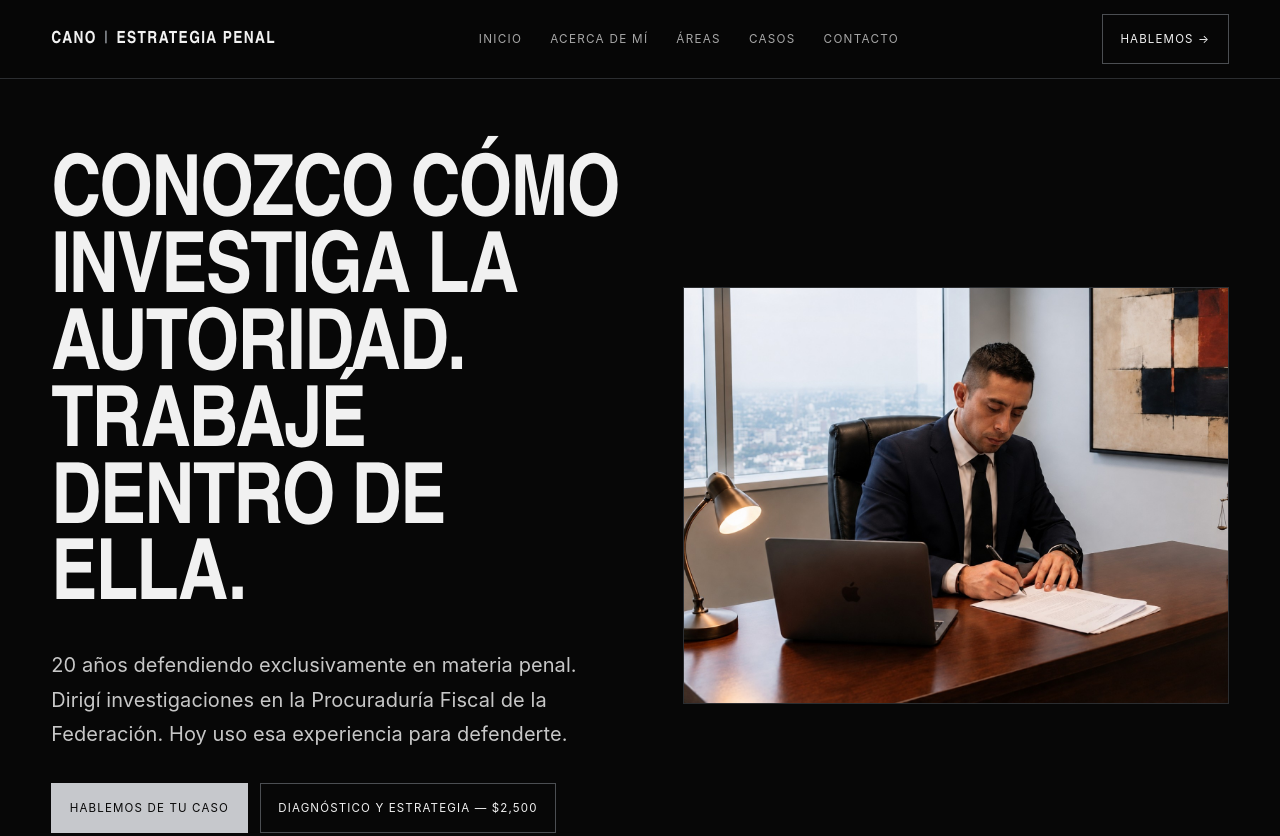
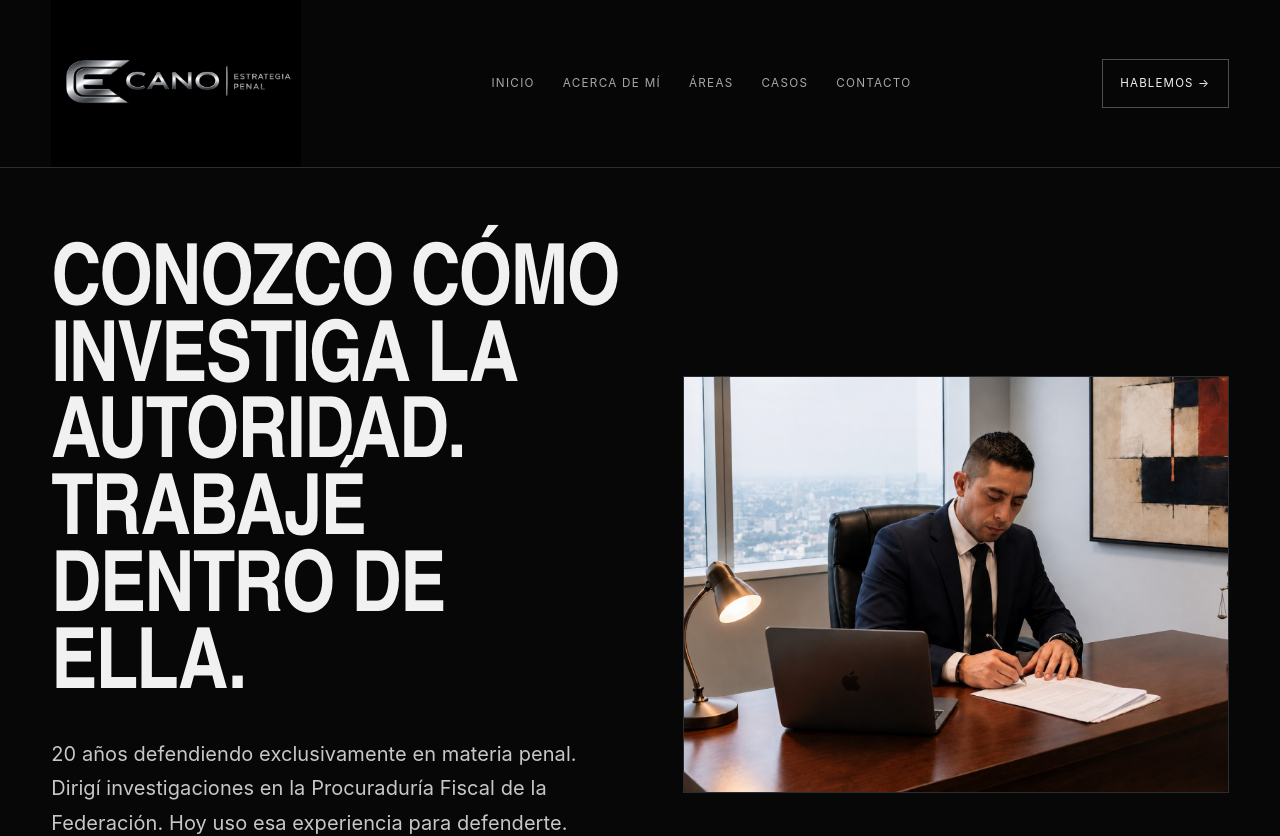
Before and after one commit to josuechavando350-png/nexus-engine, a Next.js app in the folder apps/cano-penal/: page / in a window 1280 px wide. Shown: the top 836 px of the page. Built offline with nearby package versions, Linux system fonts and the light colour scheme.

Commit message:
fix(cano-penal): use client logo in header and footer

```diff
--- a/apps/cano-penal/src/app/SiteChrome.tsx
+++ b/apps/cano-penal/src/app/SiteChrome.tsx
@@ -1,15 +1,15 @@
 import { Link } from "@nexus/core";
 import { nav, site } from "./content";
 
-function Wordmark() {
-  return <span className="cp-wordmark">CANO <span>|</span> ESTRATEGIA PENAL</span>;
+function Logo() {
+  return <img className="cp-logo" src="/media/logo-cano.png" alt="CANO Estrategia Penal" />;
 }
 
 export function SiteHeader() {
   return (
     <header className="cp-header">
       <div className="cp-wrap cp-nav">
-        <Link href="/" aria-label="CANO Estrategia Penal"><Wordmark /></Link>
+        <Link href="/" aria-label="CANO Estrategia Penal"><Logo /></Link>
         <nav className="cp-navlinks" aria-label="Navegación principal">
           {nav.map(([label, href]) => <Link key={href} href={href}>{label}</Link>)}
         </nav>
@@ -31,7 +31,7 @@ export function SiteFooter() {
     <footer className="cp-footer">
       <div className="cp-wrap">
         <div className="cp-footer-grid">
-          <div><Wordmark /><div><img className="cp-logo" src="/media/logo-cano.png" alt="CANO Estrategia Penal" /></div></div>
+          <div><Logo /></div>
           <div className="cp-footer-links">
             {nav.map(([label, href]) => <Link key={href} href={href}>{label}</Link>)}
           </div>
@@ -42,7 +42,7 @@ export function SiteFooter() {
             <Link href="/aviso-de-privacidad">Aviso de privacidad</Link>
           </div>
         </div>
-        <div className="cp-footer-bottom"><span>© 2026 CANO Estrategia Penal.</span><span>Defensa penal estratégica · CDMX</span></div>
+        <div className="cp-footer-bottom"><span>© 2026 CANO Estrategia Penal.</span></div>
       </div>
       <a className="cp-wa" href={site.whatsapp} target="_blank" rel="noopener noreferrer" aria-label="WhatsApp">WA</a>
     </footer>
```
